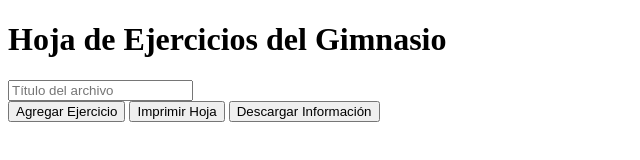
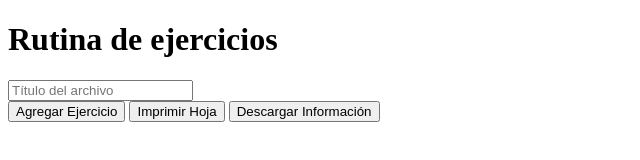
Before and after one commit to ghami20/he-gym-PWA-, a website: page HE-GYM/public/index.html in a window 1280 px wide. Shown: the whole page, without its empty margins (0-640 px from the left). Drawn offline with Linux system fonts and the light colour scheme; no server answers.

Commit message:
Cambio titulo

```diff
--- a/HE-GYM/public/index.html
+++ b/HE-GYM/public/index.html
@@ -3,7 +3,7 @@
 <head>
     <meta charset="UTF-8">
     <meta name="viewport" content="width=device-width, initial-scale=1.0">
-    <title>Hoja de Ejercicios del Gimnasio</title>
+    <title>Rutina de ejercicios</title>
     <style>
         /* Estilos aquí */
     </style>
@@ -70,7 +70,7 @@
     </script>
 </head>
 <body>
-    <h1>Hoja de Ejercicios del Gimnasio</h1>
+    <h1>Rutina de ejercicios</h1>
 
     <input type="text" id="titulo" placeholder="Título del archivo">
     <div id="exercise-list" class="exercise-list">
```
